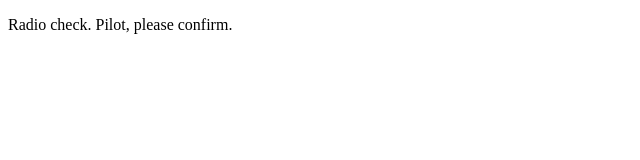
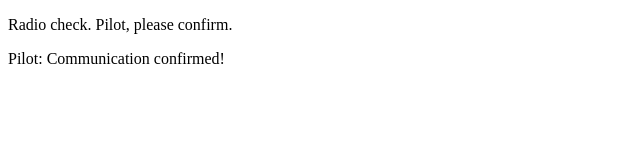
Before and after one commit to werfelmann/CommunicationLog, a plain HTML site: page index.html in a window 1280 px wide. Shown: the whole page, without its empty margins (0-640 px from the left). Drawn offline with Linux system fonts and the light colour scheme.

Commit message:
Inital Commit

```diff
--- a/index.html
+++ b/index.html
@@ -2,5 +2,6 @@
 <html>
    <body>
       <p>Radio check. Pilot, please confirm.</p>
+      <p>Pilot: Communication confirmed!</p>
    </body>
 </html>
```
